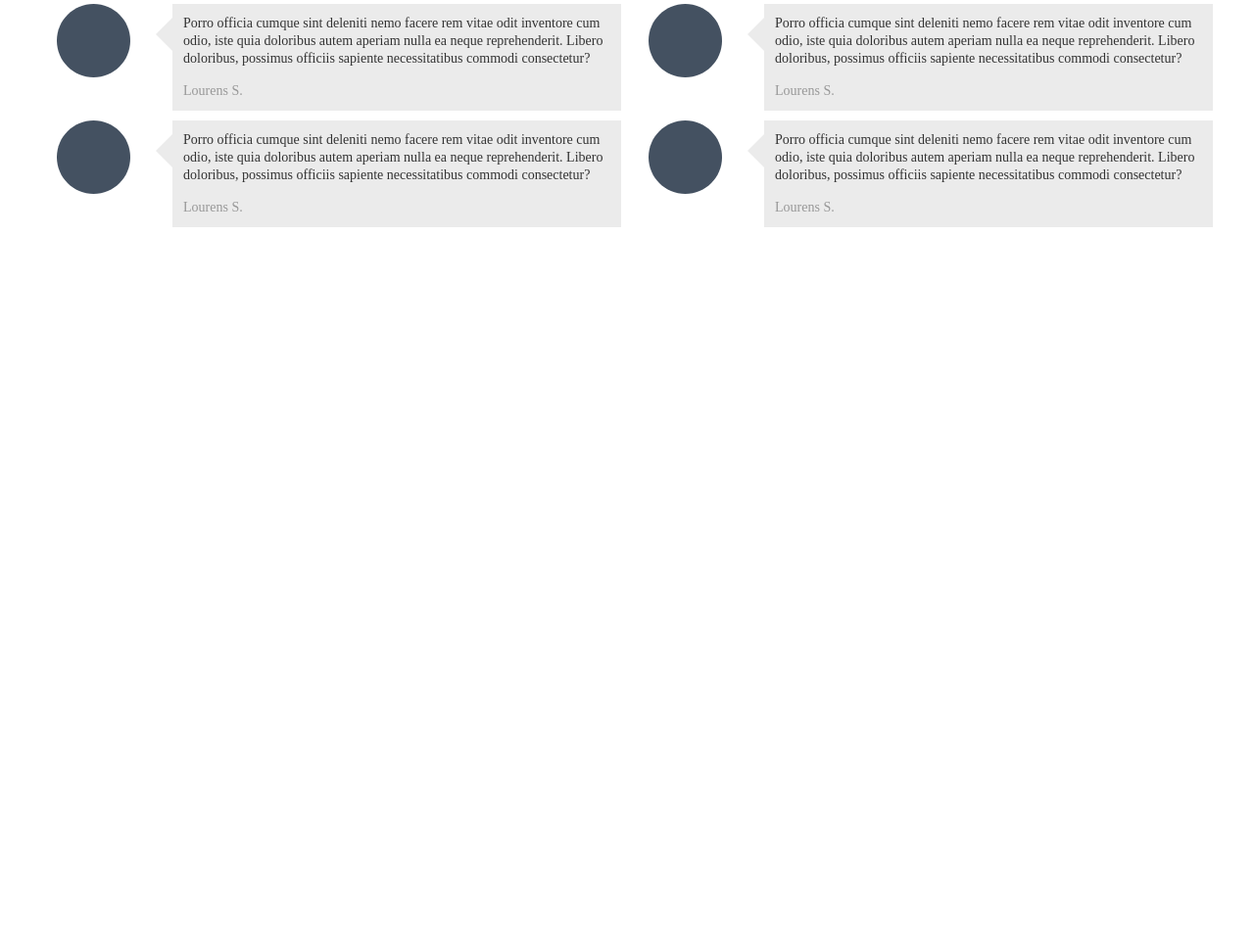
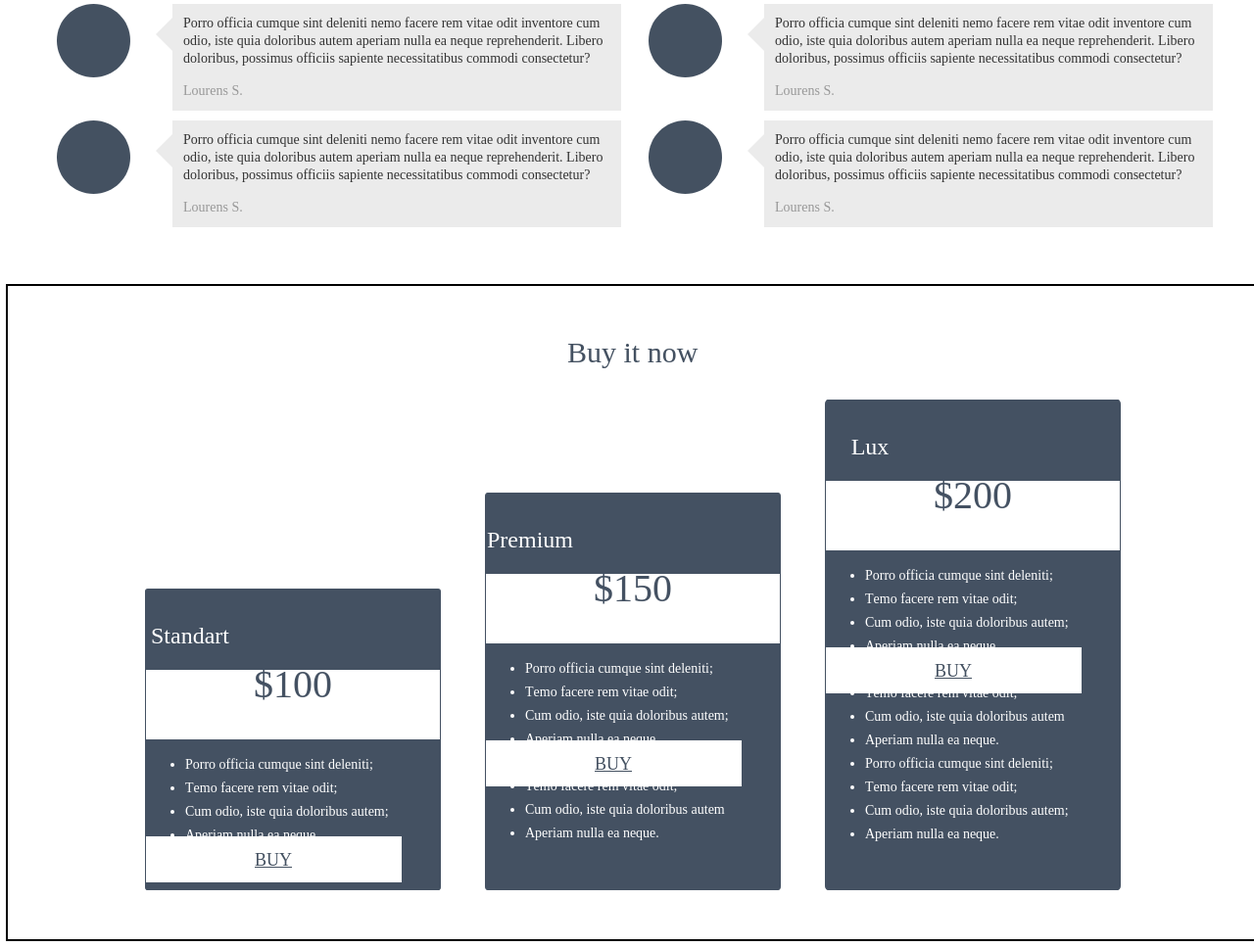
Before and after one commit to stg40stg/homework, a plain HTML site: page index.html in a window 1280 px wide. Shown: the part 1763-2730 px from the top of the page at 98% size. Before the commit the page ends 2063 px from the top, so only its background shows below. Drawn offline with Linux system fonts and the light colour scheme.

Commit message:
Добавил не не доделал 5 блок

```diff
--- a/index.html
+++ b/index.html
@@ -131,9 +131,59 @@
 						</div>
 					</div>
 				</section>
+				<div class="buy">
+					<h2 class="buy-title">Buy it now</h2>
+					<div class="buy-content">
+						<div class="buy-card-1">
+							<h4 class="buy-card-title">Standart</h4>
+							<div class="buy-card-price"><p>$100</p></div>
+							<ul class="buy-card-list">
+								<li>Porro officia cumque sint deleniti;</li>
+								<li>Тemo facere rem vitae odit;</li>
+								<li>Cum odio, iste quia doloribus autem;</li>
+								<li>Aperiam nulla ea neque.</li>
+							</ul>
+							<a class="buy-card-botton" href="#">BUY</a>
+						</div>
+						<div class="buy-card-2">
+							<h4 class="buy-card-title">Premium</h4>
+							<div class="buy-card-price"><p>$150</p></div>
+							<ul class="buy-card-list">
+								<li>Porro officia cumque sint deleniti;</li>
+								<li>Тemo facere rem vitae odit;</li>
+								<li>Cum odio, iste quia doloribus autem;</li>
+								<li>Aperiam nulla ea neque.</li>
+								<li>Porro officia cumque sint deleniti;</li>
+								<li>Тemo facere rem vitae odit;</li>
+								<li>Cum odio, iste quia doloribus autem</li>
+								<li>Aperiam nulla ea neque.</li>
+							</ul>
+							<a class="buy-card-botton" href="#">BUY</a>
+						</div>
+						<div class="buy-card-3">
+							<h4 class="buy-card-title">Lux</h4>
+							<div class="buy-card-price"><p>$200</p></div>
+							<ul class="buy-card-list">
+								<li>Porro officia cumque sint deleniti;</li>
+								<li>Тemo facere rem vitae odit;</li>
+								<li>Cum odio, iste quia doloribus autem;</li>
+								<li>Aperiam nulla ea neque.</li>
+								<li>Porro officia cumque sint deleniti;</li>
+								<li>Тemo facere rem vitae odit;</li>
+								<li>Cum odio, iste quia doloribus autem</li>
+								<li>Aperiam nulla ea neque.</li>
+								<li>Porro officia cumque sint deleniti;</li>
+								<li>Тemo facere rem vitae odit;</li>
+								<li>Cum odio, iste quia doloribus autem;</li>
+								<li>Aperiam nulla ea neque.</li>
+							</ul>
+							<a class="buy-card-botton" href="#">BUY</a>
+						</div>
+					</div>
+				</div>
 			</main>
 			<footer class="footer">
-
+				<!--  -->
 			</footer>
 		</div>
 	</body>
--- a/style.css
+++ b/style.css
@@ -345,3 +345,99 @@ details[open] summary:before {
 	line-height: 18px;
 	margin: 0 0 0 0;
 }
+.buy{
+	width: 100%;
+	margin: 0;
+	outline: 2px solid black;
+	box-sizing: border-box;
+	padding: 50px;
+}
+.buy-title{
+	width: 138px;
+	color: #445161;
+	font-family: "Arial MT";
+	font-size: 30px;
+	font-weight: 400;
+	line-height: 36px;
+	margin: 0 auto;
+	margin-bottom: 30px;
+}
+.buy-content {
+	display: flex;
+	align-items: flex-end;
+ 	flex: 1 0 auto;
+ 	margin-right: 90px;
+
+}
+.buy-card-1 {
+	width: 300px;
+	height: 306px;
+	background-color: #445162;
+	border: 1px solid #445162;
+	border-radius: 1%;
+	margin-right: 45px;
+	margin-left: 90px;
+}
+.buy-card-2 {
+	width: 300px;
+	height: 404px;
+	background-color: #445162;
+	border: 1px solid #445162;
+	border-radius: 1%;
+	margin-right: 45px;
+}
+.buy-card-3 {
+	width: 300px;
+	height: 499px;
+	background-color: #445162;
+	border: 1px solid #445162;
+	border-radius: 1%;
+}
+.buy-card-title {
+	width: 90px;
+	height: 18px;
+	color: #ffffff;
+	font-family: "Arial MT";
+	font-size: 24px;
+	font-weight: 400;
+	line-height: 30px;
+	text-align: center;
+
+}
+.buy-card-price{
+	width: 100%;
+	height: 71px;
+	color: #445162;
+	font-family: "Arial MT";
+	font-size: 40px;
+	font-weight: 400;
+	line-height: 30px;
+	background-color: #ffffff;
+	text-align: center;
+}
+.buy-card-price p{
+	margin: 18px 0 0 0;
+}
+.buy-card-list{
+	width: 242px;
+	height: 86px;
+	color: #ffffff;
+	font-family: "Arial MT";
+	font-size: 14px;
+	font-weight: 400;
+	line-height: 24px;
+
+}
+.buy-card-botton {
+	width: 37px;
+	height: 13px;
+	color: #445161;
+	font-family: "Arial - Bold MT";
+	font-size: 18px;
+	font-weight: 400;
+	line-height: 18px;
+	text-transform: uppercase;
+	background-color: #ffffff;
+	padding: 14px 112px 13px 111px;
+
+}
```
Lines whose indentation alone changed are shown as unchanged.
